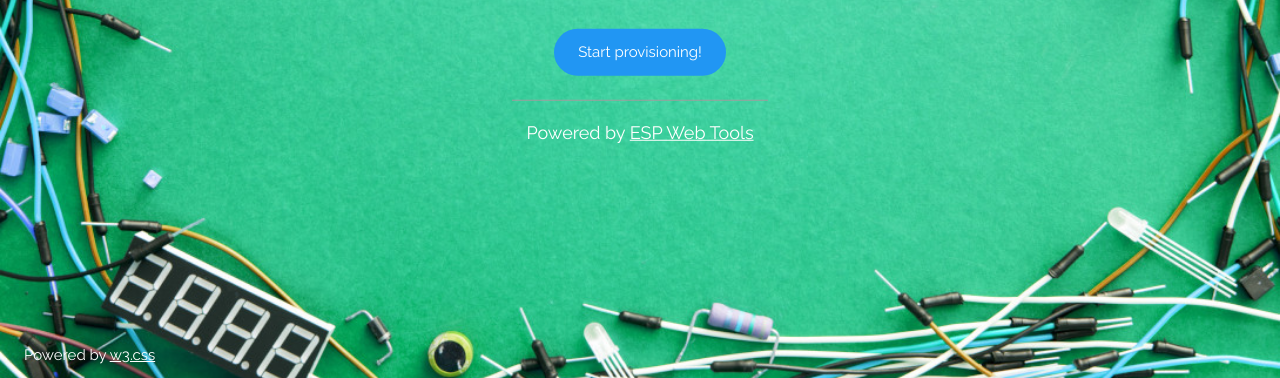
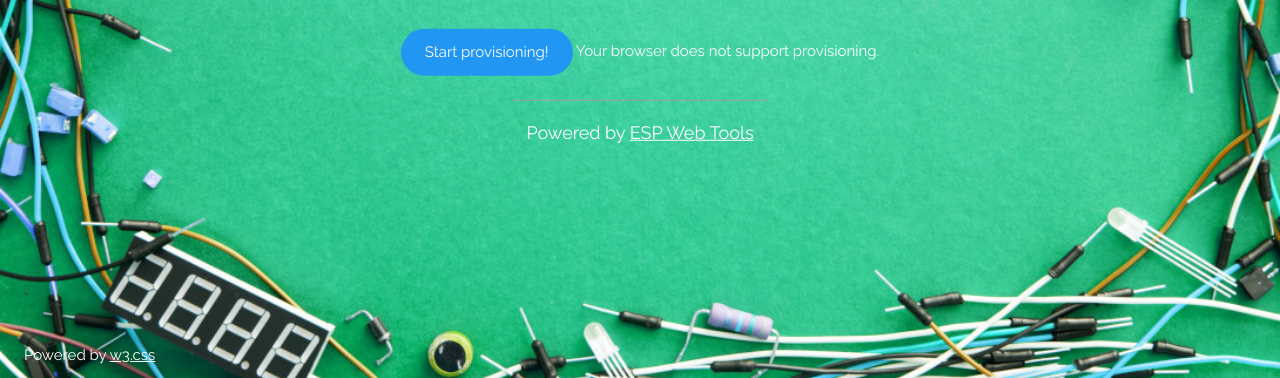
Before and after one commit to jnthas/improv-wifi-demo, a plain HTML site: page index-improv.html in a window 1280 px wide. Shown: the part 422-800 px from the top of the page. Drawn offline with nearby package versions, Linux system fonts and the light colour scheme.

Commit message:
Update index-improv.html

```diff
--- a/index-improv.html
+++ b/index-improv.html
@@ -30,6 +30,7 @@
     <div class="w3-center w3-padding-24" >
         <improv-wifi-serial-launch-button>
           <button slot='activate' class="w3-button w3-blue w3-round-xxlarge w3-padding-large">Start provisioning!</button>
+          <span slot='unsupported'>Your browser does not support provisioning.</span>
         </improv-wifi-serial-launch-button>
 
     </div>
```
